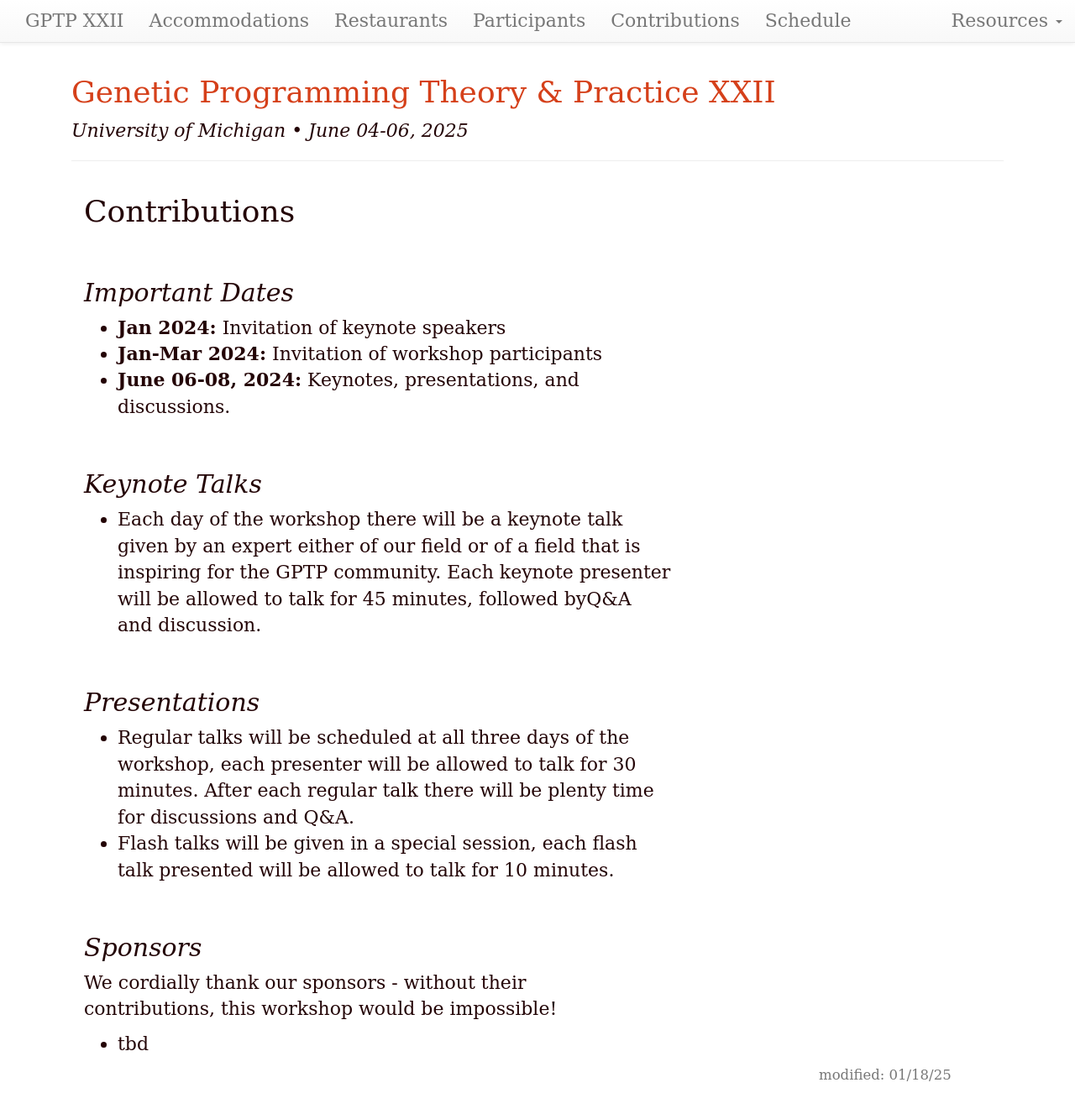
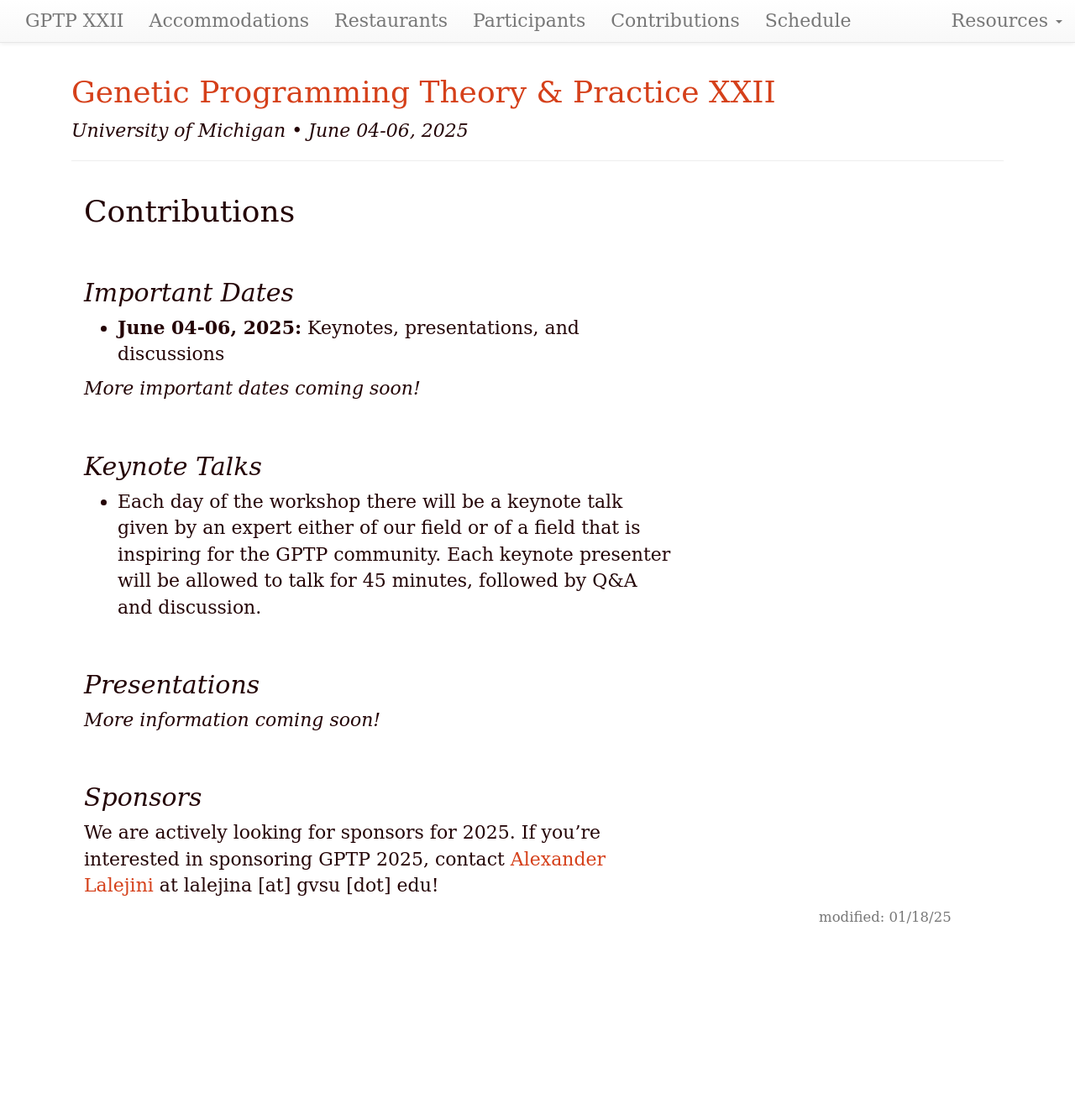
Before and after one commit to GPTP-workshop/gptp-workshop.github.io, a Jekyll site: the page built from contributions.md, in a window 1280 px wide and 1334 px high. Shown: the top 1327 px of the window at 84% size. Built offline with Jekyll 4.4.1, drawn with Linux system fonts in a browser that asks for light colours; our own code applies the rules of GitHub Pages for plain Markdown files.

Commit message:
Update contributions page for 2025

```diff
--- a/contributions.md
+++ b/contributions.md
@@ -9,17 +9,21 @@ dates: "June 04-06, 2025"
 
 ## Important Dates
 
-- **Jan 2024:** Invitation of keynote speakers
-- **Jan-Mar 2024:** Invitation of workshop participants
-- **June 06-08, 2024:** Keynotes, presentations, and discussions.
+<!-- - **Jan 2024:** Invitation of keynote speakers
+- **Jan-Mar 2024:** Invitation of workshop participants -->
+- **June 04-06, 2025:** Keynotes, presentations, and discussions
+
+*More important dates coming soon!*
 
 ## Keynote Talks
-- Each day of the workshop there will be a keynote talk given by an expert either of our field or of a field that is inspiring for the GPTP community. Each keynote presenter will be allowed to talk for 45 minutes, followed byQ&A and discussion.
+
+- Each day of the workshop there will be a keynote talk given by an expert either of our field or of a field that is inspiring for the GPTP community. Each keynote presenter will be allowed to talk for 45 minutes, followed by Q&A and discussion.
 
 ## Presentations
-- Regular talks will be scheduled at all three days of the workshop, each presenter will be allowed to talk for 30 minutes. After each regular talk there will be plenty time for discussions and Q&A.
-- Flash talks will be given in a special session, each flash talk presented will be allowed to talk for 10 minutes.
+
+*More information coming soon!*
 
 ## Sponsors
-We cordially thank our sponsors - without their contributions, this workshop would be impossible!
-- tbd
+
+We are actively looking for sponsors for 2025.
+If you're interested in sponsoring GPTP 2025, contact [Alexander Lalejini](https://lalejini.com) at lalejina [at] gvsu [dot] edu!
```
